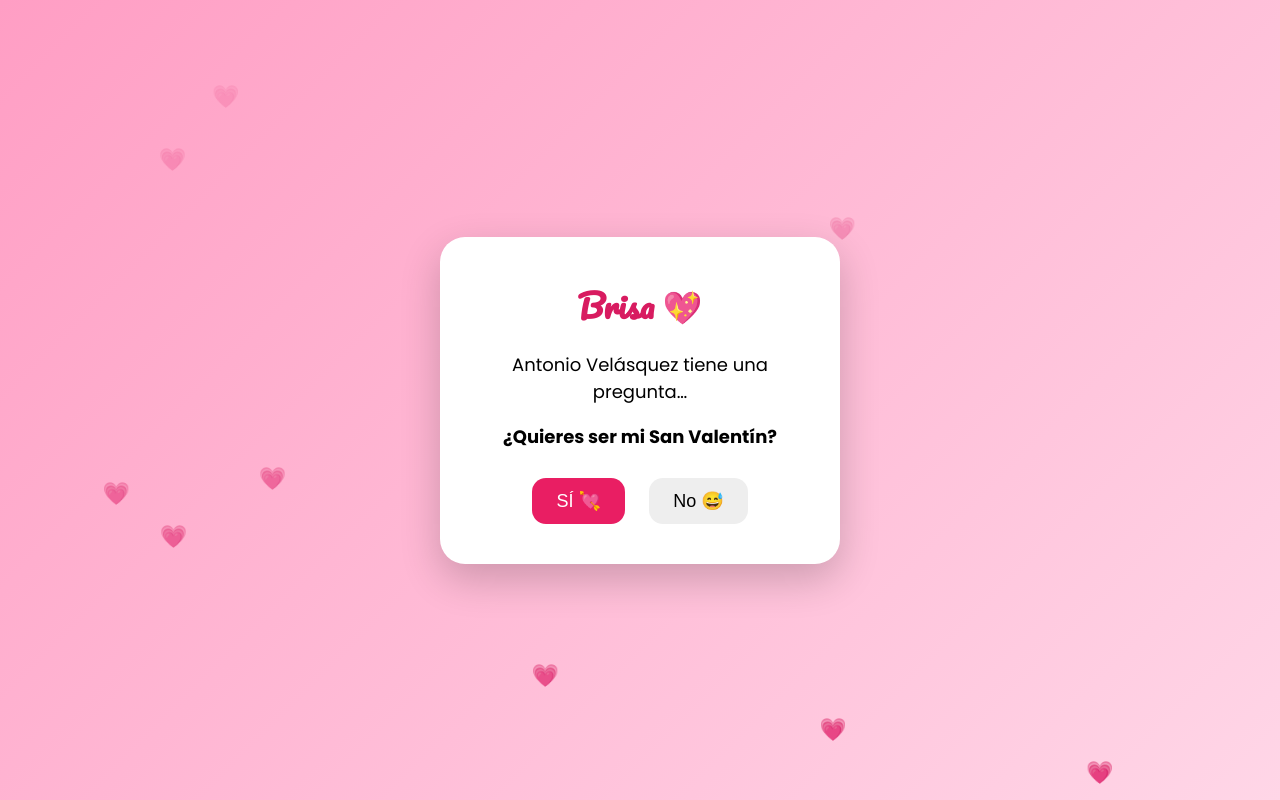
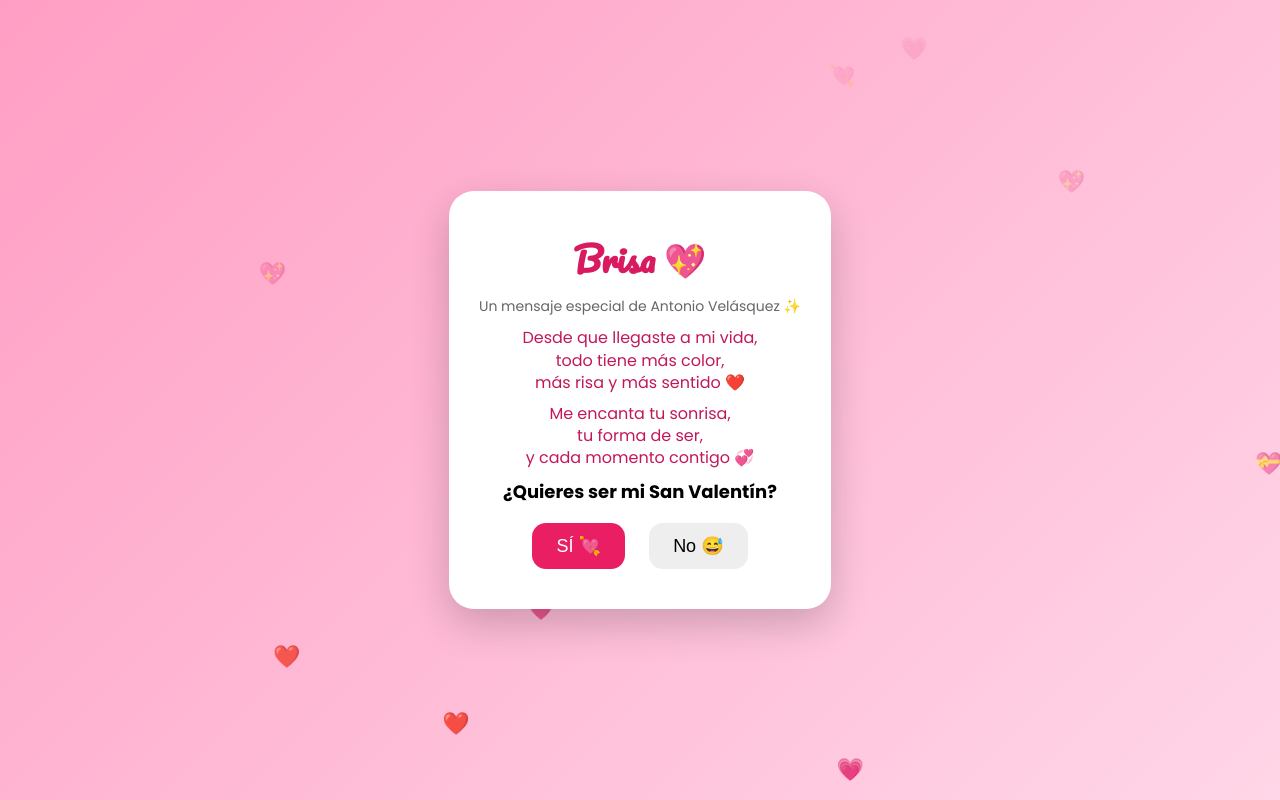
Before and after one commit to 2ssantos/Feliz-san-Valent-n-mi-amor, a plain HTML site: page index.html in a window 1280 px wide. Drawn offline with Linux system fonts and the light colour scheme.

Commit message:
Update styles and content for Valentine's theme

```diff
--- a/index.html
+++ b/index.html
@@ -11,7 +11,7 @@
 <style>
 body{
   margin:0;
-  height:100vh;
+  min-height:100vh;
   display:flex;
   justify-content:center;
   align-items:center;
@@ -26,20 +26,39 @@
   border-radius:25px;
   text-align:center;
   box-shadow:0 15px 40px rgba(0,0,0,.2);
-  max-width:340px;
+  max-width:360px;
   position:relative;
   z-index:2;
+  animation:entrada .8s ease;
+}
+
+@keyframes entrada{
+ from{opacity:0; transform:scale(.9)}
+ to{opacity:1; transform:scale(1)}
 }
 
 h1{
   font-family:'Pacifico',cursive;
   color:#d81b60;
-  font-size:32px;
-  margin:10px 0;
+  font-size:34px;
+  margin:8px 0;
+}
+
+.sub{
+  font-size:14px;
+  color:#666;
+  margin-bottom:10px;
 }
 
 p{
   font-size:18px;
+  margin:8px 0;
+}
+
+.love{
+  font-size:16px;
+  color:#c2185b;
+  line-height:1.4;
 }
 
 button{
@@ -57,6 +76,10 @@
   color:white;
 }
 
+#yes:hover{
+  transform:scale(1.12);
+}
+
 #no{
   background:#eee;
   position:relative;
@@ -64,13 +87,14 @@
 
 #final{
   display:none;
-  font-size:22px;
+  font-size:20px;
   color:#d81b60;
   margin-top:15px;
   font-weight:bold;
+  animation:entrada 1s ease;
 }
 
-/* corazones */
+/* corazones flotando */
 .heart{
  position:absolute;
  bottom:-20px;
@@ -90,17 +114,37 @@
 <body>
 
 <div class="card">
+
   <h1>Brisa 💖</h1>
-  <p>Antonio Velásquez tiene una pregunta…</p>
+
+  <div class="sub">
+    Un mensaje especial de Antonio Velásquez ✨
+  </div>
+
+  <p class="love">
+    Desde que llegaste a mi vida,<br>
+    todo tiene más color,<br>
+    más risa y más sentido ❤️
+  </p>
+
+  <p class="love">
+    Me encanta tu sonrisa,<br>
+    tu forma de ser,<br>
+    y cada momento contigo 💞
+  </p>
+
   <p><b>¿Quieres ser mi San Valentín?</b></p>
 
   <button id="yes" onclick="acepto()">SÍ 💘</button>
   <button id="no" onclick="noClick()" onmouseover="moverNo()">No 😅</button>
 
   <div id="final">
-    🎉 Sabía que dirías que sí 💞<br>
-    Te quiero muchísimo Brisa ❤️
+    🎉 ¡Sabía que dirías que sí! 🎉<br><br>
+    Prometo seguir haciéndote reír,<br>
+    cuidarte y quererte cada día más ❤️<br><br>
+    Feliz San Valentín, mi amor 🌹
   </div>
+
 </div>
 
 <script>
@@ -129,14 +173,15 @@
 function corazon(){
  const h=document.createElement("div");
  h.className="heart";
- h.innerHTML="💗";
+ const lista=["💗","💖","💘","💝","❤️"];
+ h.innerHTML=lista[Math.floor(Math.random()*lista.length)];
  h.style.left=Math.random()*100+"vw";
  h.style.animationDuration=(3+Math.random()*3)+"s";
  document.body.appendChild(h);
  setTimeout(()=>h.remove(),6000);
 }
 
-setInterval(corazon,350);
+setInterval(corazon,320);
 </script>
 
 </body>
```
